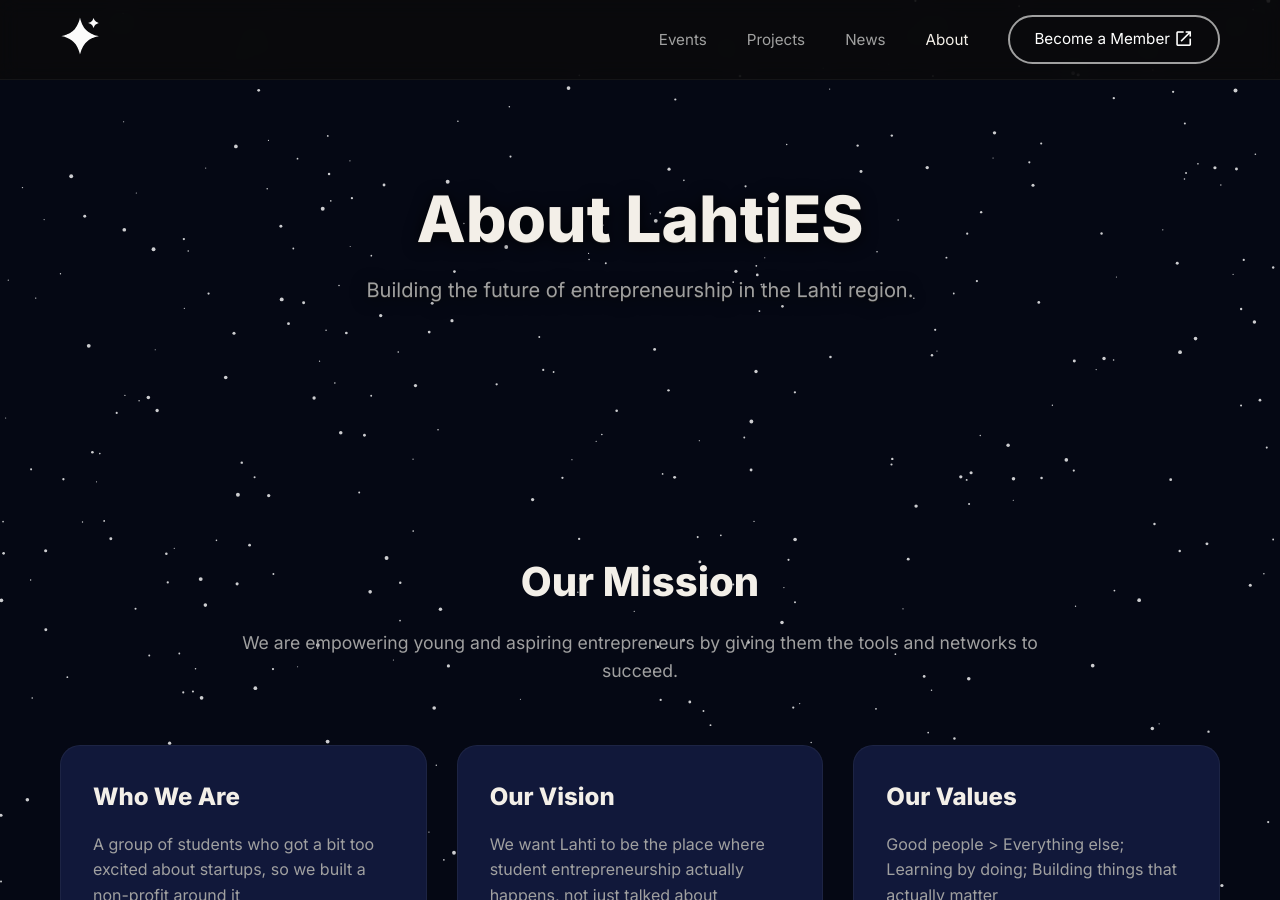
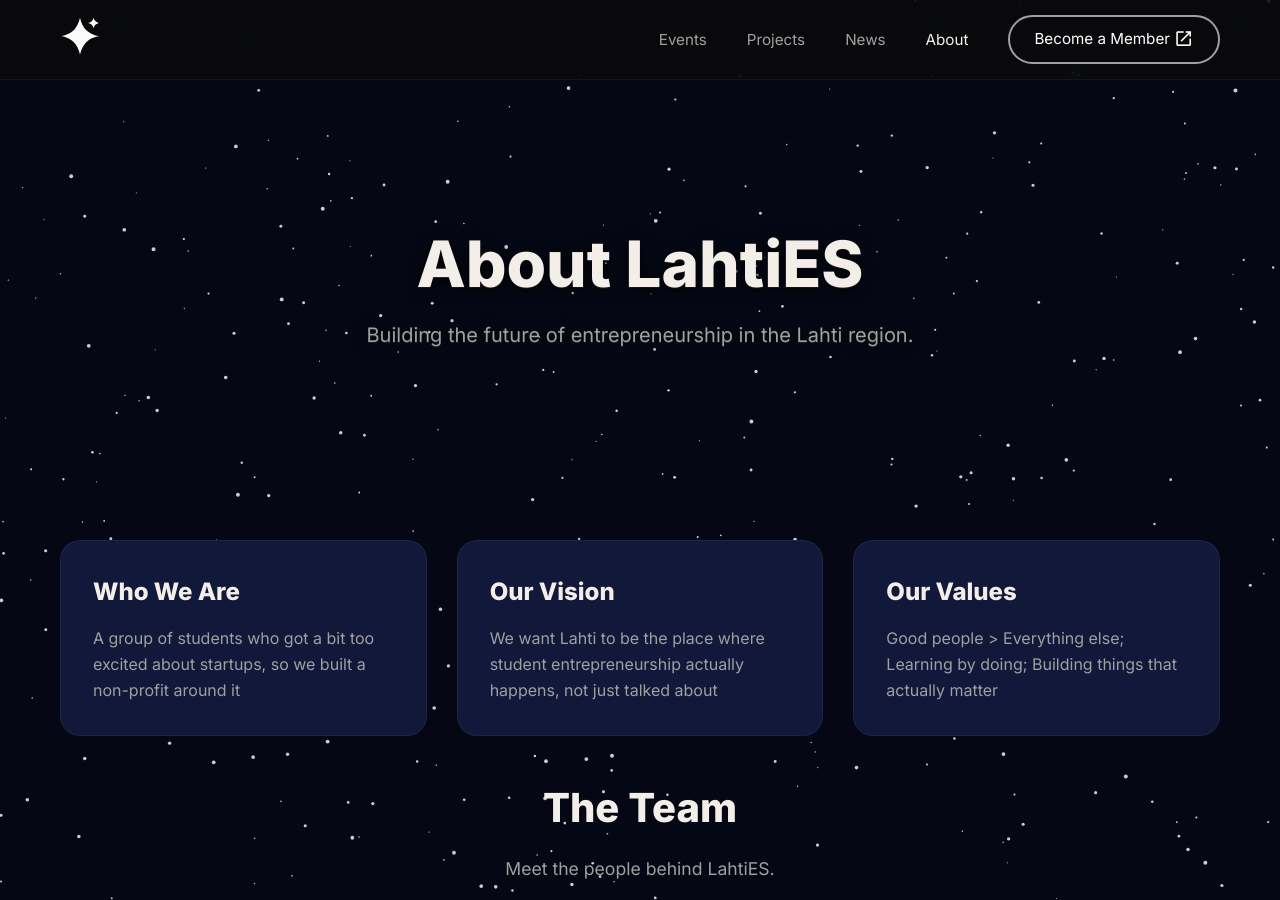
Before and after one commit to lahties/website, a Jekyll site: the page built from about.html, in a window 1280 px wide and 900 px high. Built offline with Jekyll 4.4.1, drawn with Linux system fonts in a browser that asks for light colours.

Commit message:
small padding fixes

```diff
--- a/about.html
+++ b/about.html
@@ -3,21 +3,18 @@
 title: About Us
 ---
 
-<header class="hero" style="height: 50vh;">
+<header class="hero" style="height: 60vh;">
     <div class="container hero-content">
         <h1 class="fade-in-up hero-title-overlay">About LahtiES</h1>
         <p class="fade-in-up delay-1 hero-title-overlay">Building the future of entrepreneurship in the Lahti region.</p>
     </div>
 </header>
 
-<section class="section-padding">
+<section>
     <div class="container">
-        <div class="section-header fade-in-on-scroll">
-            <h2>Our Mission</h2>
-            <p style="max-width: 800px; margin: 0 auto;">We are empowering young and aspiring entrepreneurs by giving them the tools and networks to succeed.</p>
-        </div>
 
-        <div class="grid-3" style="margin-top: 60px;">
+
+        <div class="grid-3">
             <div class="card fade-in-on-scroll">
                 <h3>Who We Are</h3>
                 <p style="margin-top: 10px;">A group of students who got a bit too excited about startups, so we built a non-profit around it</p>
@@ -34,7 +31,7 @@
     </div>
 </section>
 
-<section class="section-padding">
+<section style="padding: 2.5rem 0;">
     <div class="container">
         <div class="section-header fade-in-on-scroll">
             <h2>The Team</h2>
@@ -226,7 +223,7 @@
     </div>
 </section>
 
-<section class="section-padding">
+<section class="section-padding" style="padding-top: 0;">
     <div class="container" style="text-align: center;">
         <div class="section-header fade-in-on-scroll">
             <h2>Contact Us</h2>
--- a/news.html
+++ b/news.html
@@ -3,7 +3,7 @@
 title: News
 ---
 
-<header class="hero" style="height: 50vh;">
+<header class="hero" style="height: 60vh;">
     <div class="container hero-content">
         <h1 class="fade-in-up">Latest News</h1>
         <p class="fade-in-up delay-1">Stay updated with the latest happenings at LahtiES.</p>
@@ -11,7 +11,7 @@
     <div class="hero-background"></div>
 </header>
 
-<section class="section-padding">
+<section>
     <div class="container">
         <div class="grid-3">
             {% for post in site.posts %}
--- a/projects.html
+++ b/projects.html
@@ -3,7 +3,7 @@
 title: Projects
 ---
 
-<header class="hero" style="height: 50vh;">
+<header class="hero" style="height: 60vh;">
     <div class="container hero-content">
         <h1 class="fade-in-up">Our Projects</h1>
         <p class="fade-in-up delay-1">Innovative initiatives driving the startup ecosystem in Lahti.</p>
@@ -11,7 +11,7 @@
     <div class="hero-background"></div>
 </header>
 
-<section class="section-padding">
+<section>
     <div class="container">
         <div class="grid-3">
             <!-- Project 2 -->
```
